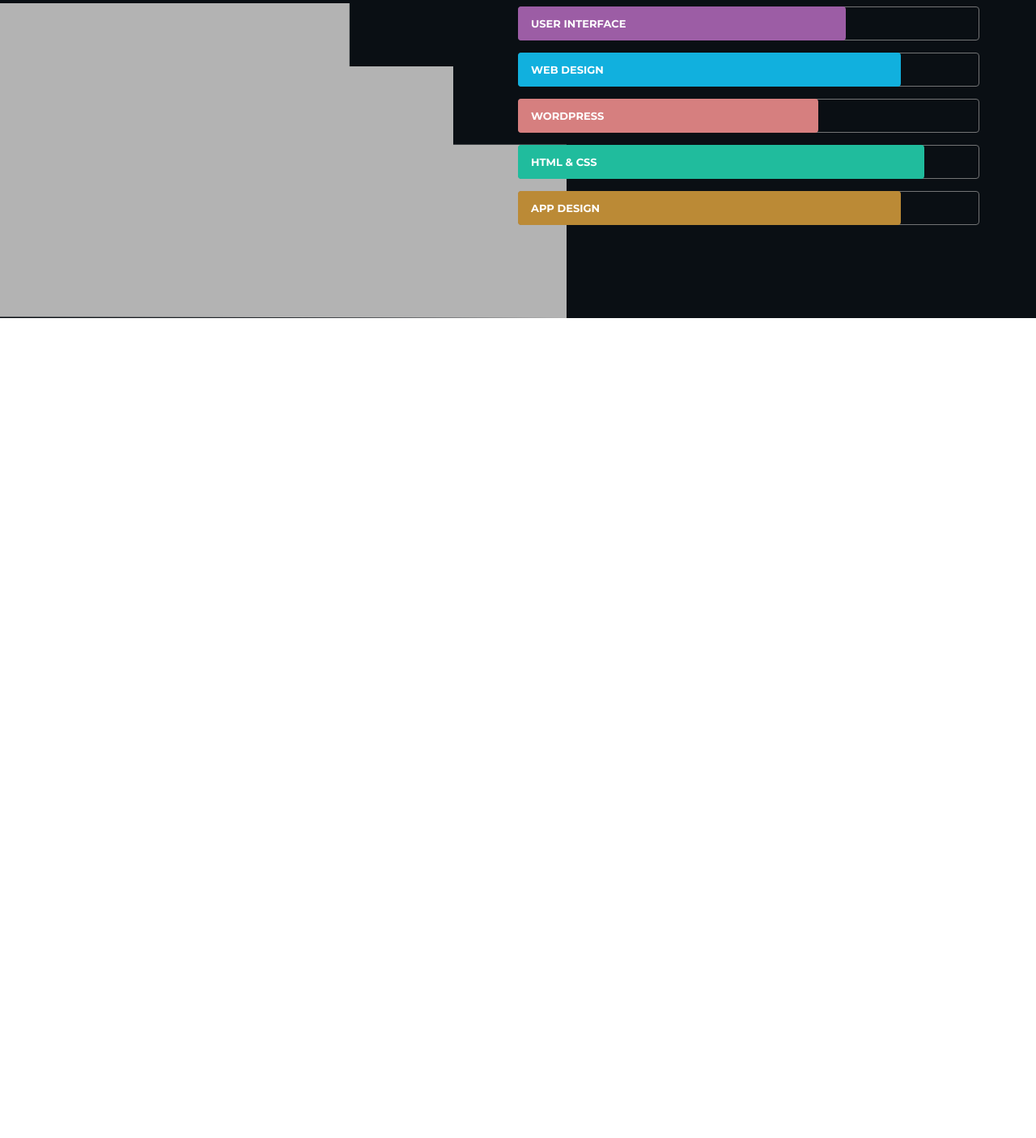
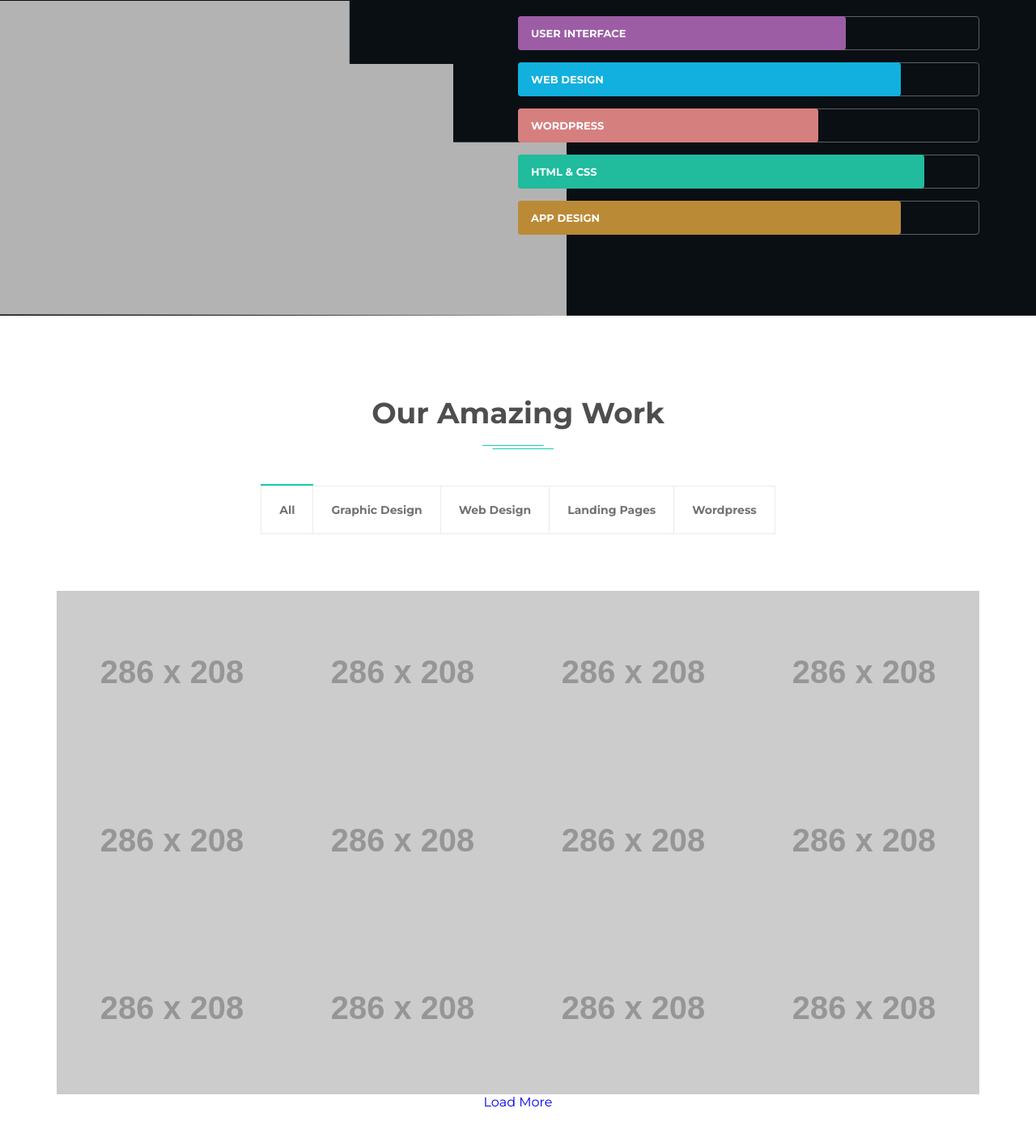
Before and after one commit to kuharenko-olya/Ham, a website: page public/index.html in a window 1280 px wide. Shown: the part 2443-3849 px from the top of the page at 81% size. Before the commit the page ends 2836 px from the top, so only its background shows below. Drawn offline with Linux system fonts and the light colour scheme; placeholder pictures from the web are drawn by us.

Commit message:
added section our amazing work

```diff
--- a/public/index.html
+++ b/public/index.html
@@ -176,14 +176,13 @@
 
 
 
-
-    <section class="about-us">
+    <section class="our-company">
         <div class="container">
-            <div class="flex">
+            <div class="company-container">
                 <div class="tab-container">
                     <h2>About Our Company</h2>
                     <div class="tabs">
-                        <div>Our History</div>
+                        <div>Our History </div>
                         <div>Our Biography</div>
                         <div>Our Skills</div>
                     </div>
@@ -198,10 +197,12 @@
                             <div class="progress-title">Web Design</div>
                         </div>
 
+
                         <div class="progress-item">
                             <div class="progress coral width3"></div>
                             <div class="progress-title">Wordpress</div>
                         </div>
+
 
                         <div class="progress-item">
                             <div class="progress green width4"></div>
@@ -213,9 +214,6 @@
                             <div class="progress-title">App Design</div>
                         </div>
 
-
-
-
                     </div>
                 </div>
             </div>
@@ -224,6 +222,86 @@
 
 
 
+    <section class="our-work">
+        <div class="container">
+            <h2>Our Amazing Work</h2>
+            <div class="filters">
+                <div class="active">All</div>
+                <div>Graphic Design</div>
+                <div> Web Design</div>
+                <div>Landing Pages</div>
+                <div>Wordpress</div>
+            </div>
+
+
+            <div class="grid">
+
+                <div class="items">
+                    <img src="https://via.placeholder.com/286x208" alt="image">
+                </div>
+
+                <div class="items">
+                    <img src="https://via.placeholder.com/286x208" alt="image">
+                </div>
+
+
+                <div class="items">
+                    <img src="https://via.placeholder.com/286x208" alt="image">
+                </div>
+
+
+                <div class="items">
+                    <img src="https://via.placeholder.com/286x208" alt="image">
+                </div>
+
+
+                <div class="items">
+                    <img src="https://via.placeholder.com/286x208" alt="image">
+                </div>
+
+                <div class="items">
+                    <img src="https://via.placeholder.com/286x208" alt="image">
+                </div>
+
+                <div class="items">
+                    <img src="https://via.placeholder.com/286x208" alt="image">
+                </div>
+
+
+                <div class="items">
+                    <img src="https://via.placeholder.com/286x208" alt="image">
+                </div>
+
+
+                <div class="items">
+                    <img src="https://via.placeholder.com/286x208" alt="image">
+                </div>
+
+                <div class="items">
+                    <img src="https://via.placeholder.com/286x208" alt="image">
+                </div>
+
+                <div class="items">
+                    <img src="https://via.placeholder.com/286x208" alt="image">
+                </div>
+
+                <div class="items">
+                    <img src="https://via.placeholder.com/286x208" alt="image">
+                </div>
+
+
+                <a href="#" class="button">Load More</a>
+
+
+            </div>
+
+
+
+
+
+
+        </div>
+    </section>
 
 
 
--- a/sass/_our-company.scss
+++ b/sass/_our-company.scss
@@ -1,37 +1,34 @@
-.about-us {
+.our-company {
+    padding: 100px 0px;
     background-color: #0a0f14;
-    padding-top: 99px;
-    padding-bottom: 100px;
-    background-image: url(./../img/left-image.png);
+    background-image: url(../img/left-image.png);
     background-position: left bottom;
     background-repeat: no-repeat;
     background-size: 700px;
 
-
-    .flex {
+    .company-container {
         @include row;
         justify-content: flex-end;
-    }
 
         .tab-container {
             @include column;
+            align-items: baseline;
             width: 50%;
-        align-items: baseline;
 
             h2 {
                 color: $second-color;
             }
 
             .tabs {
-            color: $second-color;
-            font-size: 16px;
-            text-transform: uppercase;
                 @include row;
-            margin-top: 87px;
                 width: 392px;
                 justify-content: space-between;
+                color: $second-color;
+                margin-top: 83px;
+                margin-bottom: 65px;
+                font-size: 16px;
                 font-weight: 700;
-            margin-bottom: 65px;
+                text-transform: uppercase;
 
                 div {
                     border-top: 2px solid #0a0f14;
@@ -40,28 +37,27 @@
                     &:hover {
                         color: $primary-color;
                         border-top: 2px solid $primary-color;
-                    cursor: pointer;
                     }
                 }
             }
 
             .tab-content {
                 width: 100%;
+                border-radius: 4px;
 
 
                 .progress-item {
+                    height: 40px;
+                    border-radius: 4px;
+                    border: 1px solid #5e6062;
+                    margin-top: 15px;
                     position: relative;
-                border: 1px solid #737475;
-                border-radius: 4px;
-                margin-bottom: 15px;
-                height: 40px;
+                    cursor: pointer;
 
                     &:hover {
                         .progress {
                             width: calc(100% + 2px);
-                        cursor: pointer;
                         }
-
                     }
 
                     .progress {
@@ -74,26 +70,20 @@
                     }
 
                     .progress-title {
+                        font-size: 13px;
+                        font-weight: 600;
+                        text-transform: uppercase;
                         color: $second-color;
-                    font-size: 13px;
-                    text-transform: uppercase;
-                    font-weight: 600;
                         position: absolute;
+                        display: flex;
+                        top: 0;
                         z-index: 1;
+                        align-items: center;
+                        height: 100%;
                         left: 15px;
-                    height: 100%;
-                    display: flex;
-                    align-items: center;
-                    top: 0;
-                    cursor: pointer;
-                }
-
-            }
-
-
-
-
-        }
-
                     }
                 }
+            }
+        }
+    }
+}
--- /dev/null
+++ b/sass/_our-work.scss
@@ -0,0 +1,71 @@
+.our-work {
+    padding: 100px 0px;
+
+    .filters {
+        @include row;
+        justify-content: center;
+        margin-top: 70px;
+        margin-bottom: 70px;
+
+        div {
+            border: 1px solid #ebebeb;
+            padding: 20px 22px;
+            color: $fourth-color;
+            font-size: 14px;
+            font-weight: 600;
+            position: relative;
+            cursor: pointer;
+
+            &.active::before {
+                content: "";
+                position: absolute;
+                right: 0;
+                bottom: 0;
+                top: -3px;
+                left: -1px;
+                height: 2px;
+                background-color: $primary-color;
+                width: calc(100% + 2px);
+            }
+
+            &:hover {
+                color: $primary-color;
+            }
+        }
+
+        div:nth-child(2) {
+            border-left: none;
+            border-right: none;
+        }
+
+        div:nth-child(4) {
+            border-left: none;
+            border-right: none;
+        }
+    }
+
+    .grid {
+        display: flex;
+        flex-wrap: wrap;
+        justify-content: center;
+
+        .items {
+            width: 25%;
+            @include column;
+        }
+
+
+
+    }
+
+
+
+
+
+
+
+
+
+
+
+}
--- a/sass/_section-features.scss
+++ b/sass/_section-features.scss
@@ -1,8 +1,5 @@
     section.features {
         padding: 99px 0px;
-
-
-
 
         .grid {
             display: flex;
@@ -33,7 +30,7 @@
             }
 
             .icon-with-title {
-                color: #717171;
+                color: $fourth-color;
                 font-size: 18px;
                 font-weight: 700;
                 line-height: 40px;
--- a/sass/_variables.scss
+++ b/sass/_variables.scss
@@ -2,3 +2,4 @@
 $color-menu-link:#b8b8b8;
 $second-color:#fff;
 $third-color:#00cbf6;
+$fourth-color:#717171;
--- a/sass/main.scss
+++ b/sass/main.scss
@@ -5,3 +5,4 @@
 @import '_section-features';
 @import '_responsive';
 @import '_our-company';
+@import '_our-work';
```
Also changed, not shown: public/css/main.css. Lines whose indentation alone changed are shown as unchanged.
